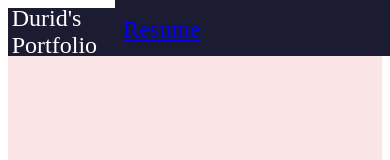
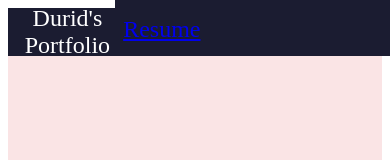
Before and after one commit to durid-ah/durid-ah.github.io, a Next.js app: page / in a window 390 px wide. Shown: the top 160 px of the page. Built offline with nearby package versions, Linux system fonts and the light colour scheme.

Commit message:
aligned placeholder title on mobile

```diff
--- a/component/layout.module.css
+++ b/component/layout.module.css
@@ -10,7 +10,7 @@
    font-size: 1.5rem;
 }
 
-.portfolio {
+.portfolioTitle {
    justify-self: start;
    align-self: center;
    flex-grow: 1;
@@ -44,4 +44,8 @@
    .hideOnMobile {
       display: none;
    }
+
+   .portfolioTitle {
+      text-align: center;
+   }
 }
--- a/component/layout.tsx
+++ b/component/layout.tsx
@@ -14,7 +14,7 @@ export default function Layout({children, location} : LayoutProps) {
    return (
       <div className={styles.container}>
          <nav className={styles.navbar}>
-            <div className={styles.portfolio}>Durid's Portfolio</div>
+            <div className={styles.portfolioTitle}>Durid's Portfolio</div>
             <AppLinks className={styles.hideOnMobile} location={location}/>
          </nav>
          <div>
```
